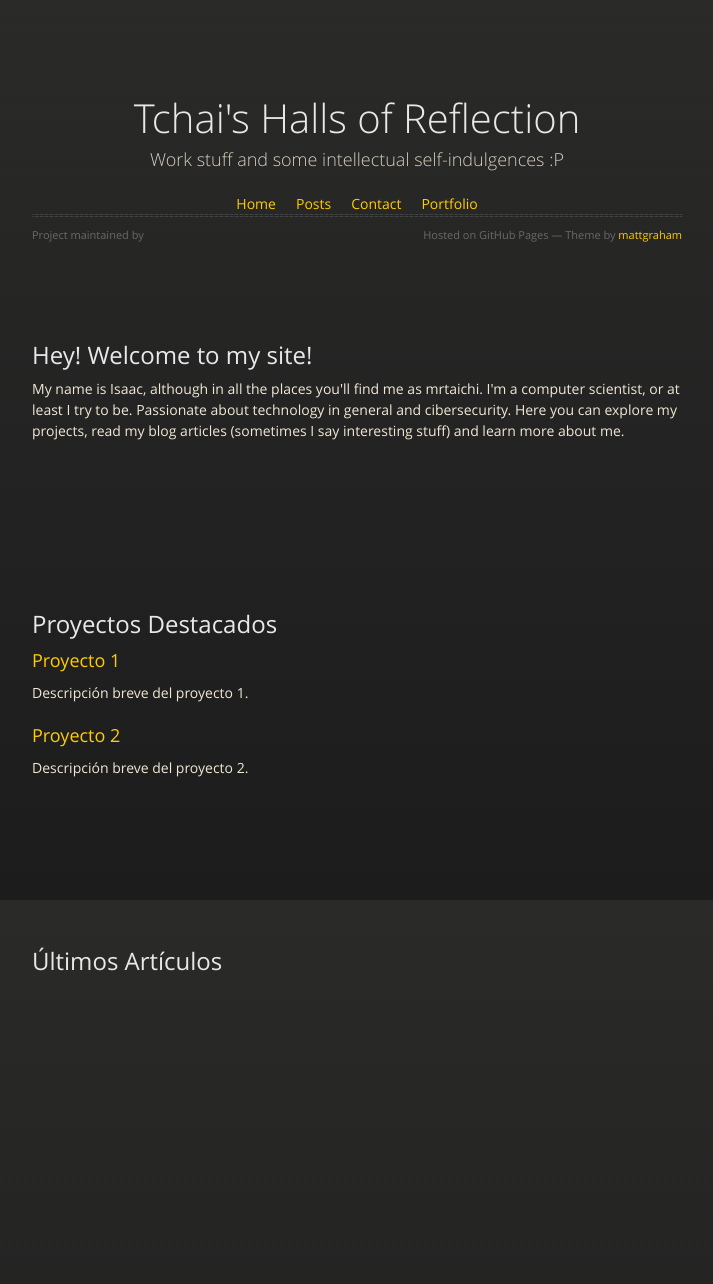
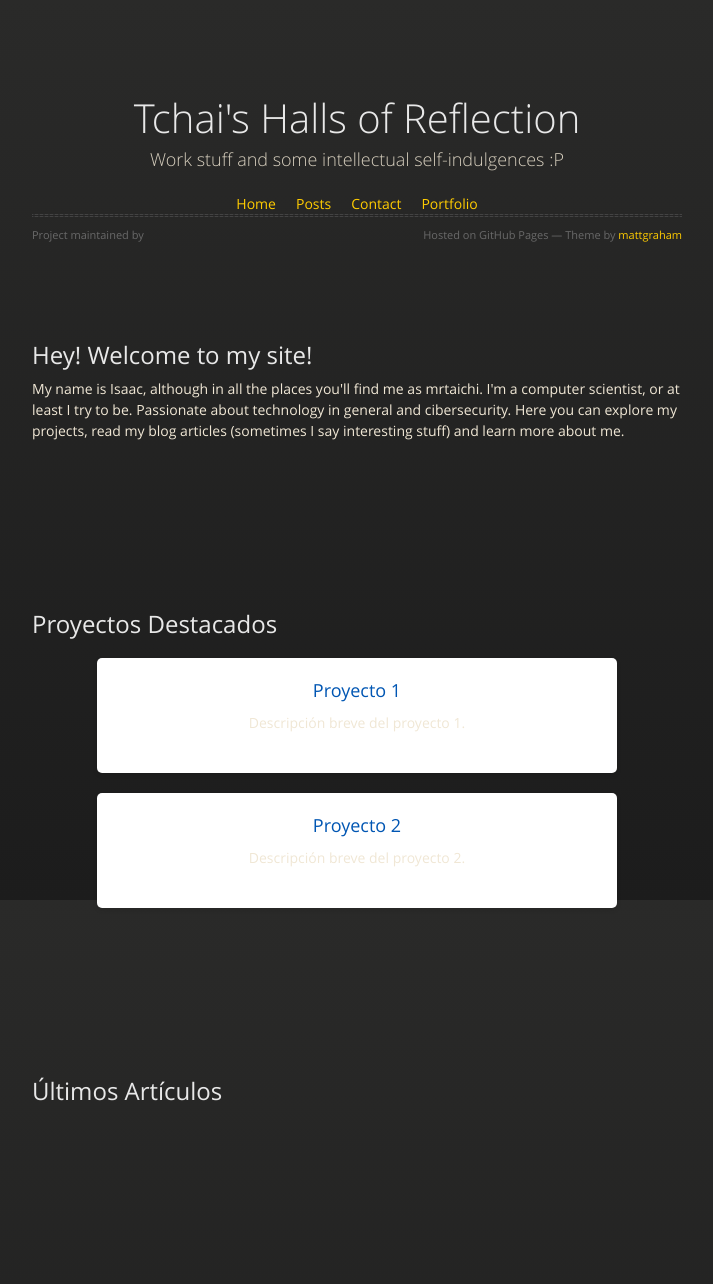
Before and after one commit to IsaacNietoG/IsaacNietoG.github.io, a Jekyll site: the page built from index.md, in a window 1280 px wide. Shown: the whole page, without its empty margins (283-996 px from the left). Built offline with Jekyll 4.4.1, drawn with Linux system fonts in a browser that asks for light colours; before the commit the page ends 1154 px from its top, so only the background shows below that.

Commit message:
Style sheet for projects page

```diff
--- a/assets/css/style.scss
+++ b/assets/css/style.scss
@@ -18,3 +18,56 @@
 .menu__inner li:last-child {
   margin-right: 0;          /* Remove margin from the last item */
 }
+
+.projects {
+  margin: 20px auto;
+  width: 80%;
+  max-width: 900px;
+}
+
+.project {
+  background: #fff;
+  padding: 20px;
+  border-radius: 5px;
+  margin-bottom: 20px;
+  box-shadow: 0 2px 5px rgba(0,0,0,0.1);
+  display: flex;
+  flex-direction: column;
+  align-items: center;
+}
+
+.project img {
+  max-width: 100%;
+  height: auto;
+  border-radius: 5px;
+  margin-bottom: 15px;
+}
+
+.project h2 {
+  margin: 15px 0 10px;
+}
+
+.project a {
+  text-decoration: none;
+  color: #0056b3;
+}
+
+.project a:hover {
+  text-decoration: underline;
+}
+
+.tech-icons {
+  display: flex;
+  list-style: none;
+  padding: 0;
+  margin-top: 10px;
+}
+
+.tech-icons li {
+  margin-right: 10px;
+}
+
+.tech-icons img {
+  width: 40px;
+  height: 40px;
+}
```
